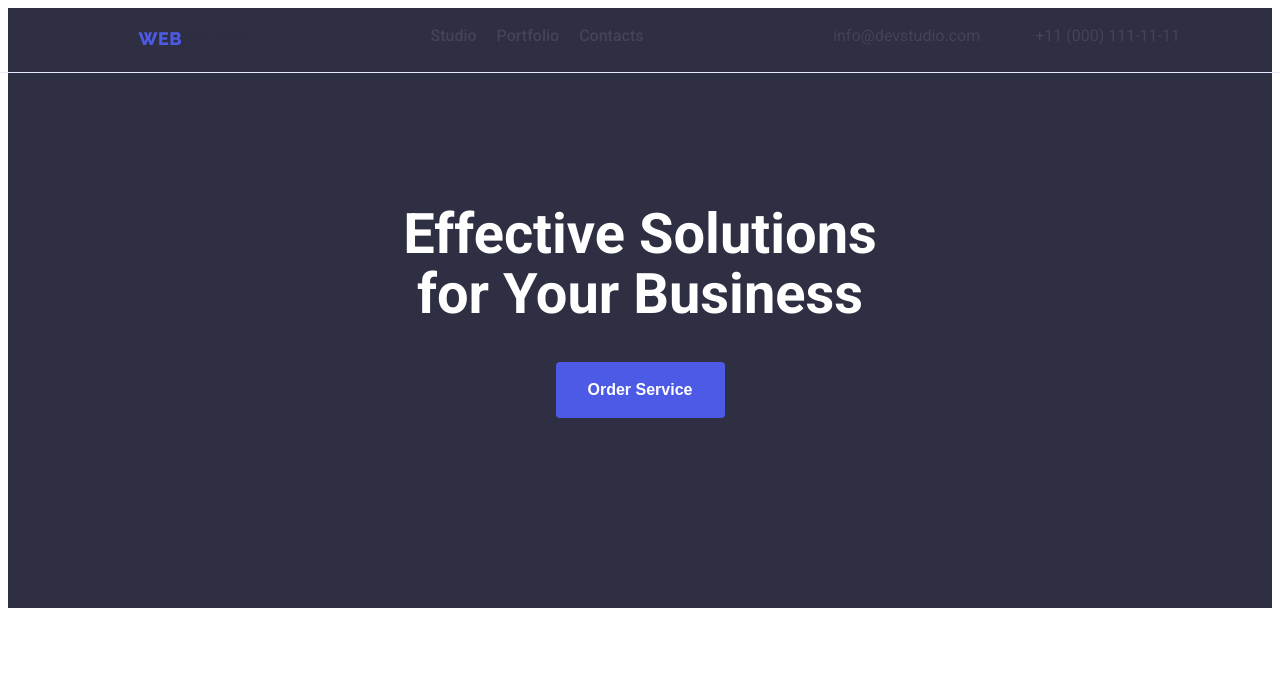
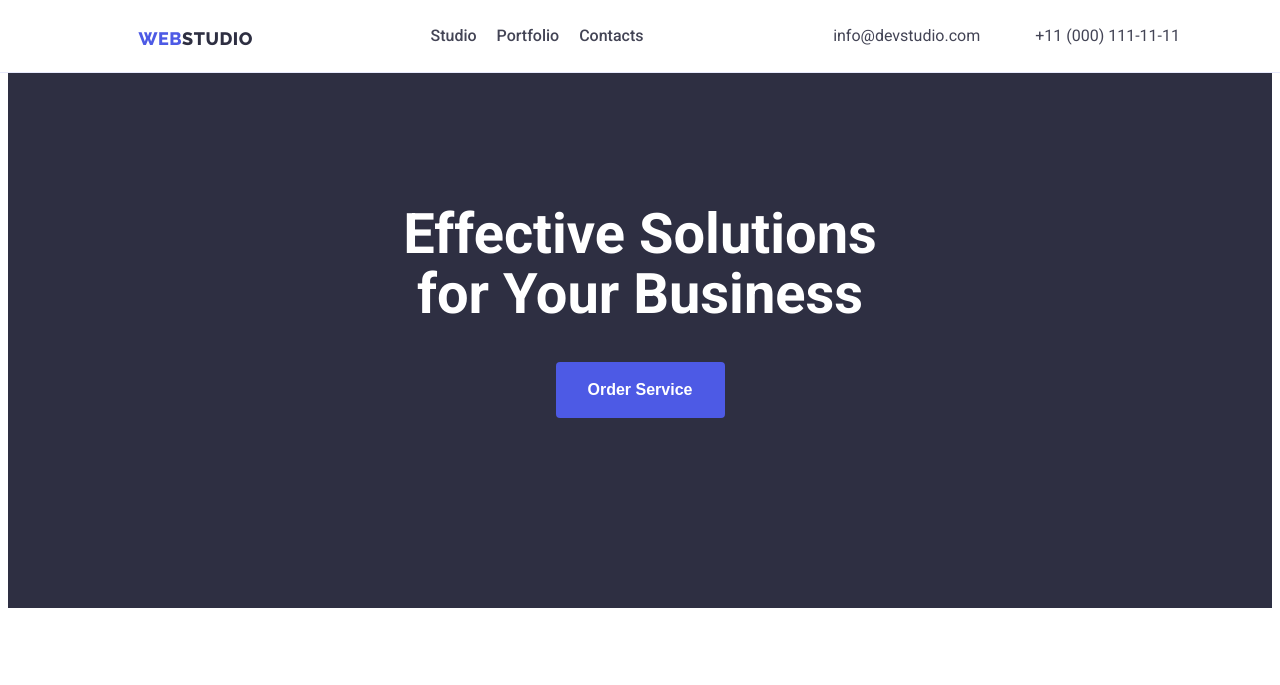
Before and after one commit to ryannetworx/goit-markup-hw-03, a plain HTML site: page index.html in a window 1280 px wide. Shown: the top 685 px of the page. Drawn offline with Linux system fonts and the light colour scheme.

Commit message:
Update styles.css

```diff
--- a/styles.css
+++ b/styles.css
@@ -60,8 +60,8 @@ h3 {
 .navigation-bar {
     width: 100%;;
     height: 72px;
-    background: linear-gradient(0deg, #E7E9FC);
-    border-bottom: 1px solid #E7E9FC    ;
+    background-color: #FFFFFF;
+    border-bottom: 1px solid #E7E9FC;
     display: flex;
     justify-content: space-between;
     align-items: center;
```
